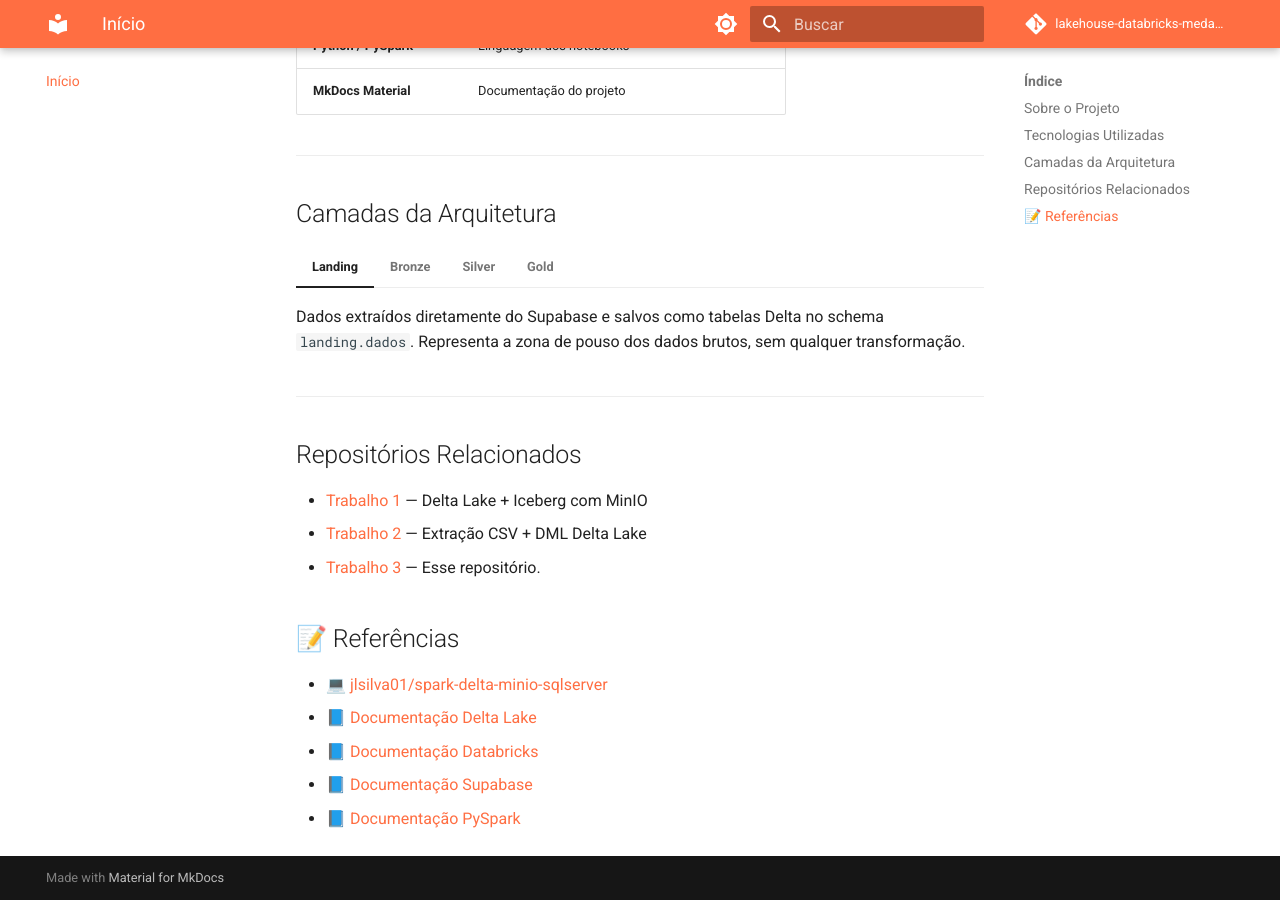
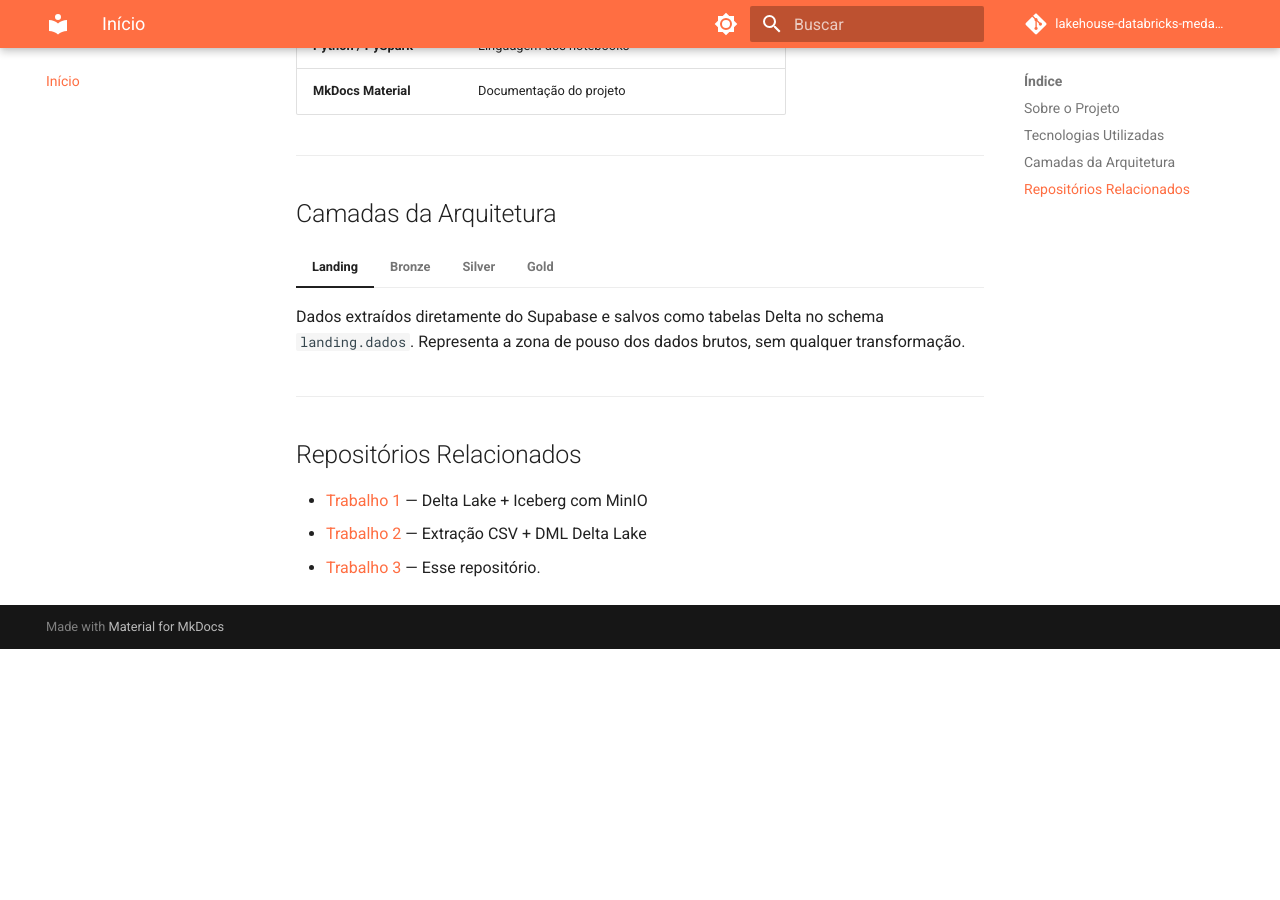
Before and after one commit to vanessaugioni/lakehouse-databricks-medalhao-study, an MkDocs documentation site: the page built from docs/index.md, in a window 1280 px wide and 900 px high, scrolled down 903 px. Built offline with MkDocs 1.6.1 and Material for MkDocs 9.7.7, drawn with Linux system fonts in a browser that asks for light colours; comment, search, counter and statistics services are not loaded; after the commit the page ends 1552 px from its top, so only the background shows below that.

Commit message:
ajuste-mkdocs

```diff
--- a/docs/index.md
+++ b/docs/index.md
@@ -46,12 +46,3 @@
 - [Trabalho 1](https://github.com/seu-usuario/spark-delta-minio-study) — Delta Lake + Iceberg com MinIO
 - [Trabalho 2](https://github.com/seu-usuario/spark-delta-minio-study-2) — Extração CSV + DML Delta Lake
 - [Trabalho 3](https://github.com/vanessaugioni/lakehouse-databricks-medalhao-study) — Esse repositório.
-
-
-## 📝 Referências
-
-- 💻 [jlsilva01/spark-delta-minio-sqlserver](https://github.com/jlsilva01/spark-delta-minio-sqlserver)
-- 📘 [Documentação Delta Lake](https://docs.delta.io/)
-- 📘 [Documentação Databricks](https://docs.databricks.com/)
-- 📘 [Documentação Supabase](https://supabase.com/docs)
-- 📘 [Documentação PySpark](https://spark.apache.org/docs/latest/api/python/)
```
Also changed, not shown: docs/arquitetura.md (+1 -1 lines), site/arquitetura/index.html, site/como-executar/index.html, site/index.html, site/notebooks/index.html, site/search/search_index.json.
